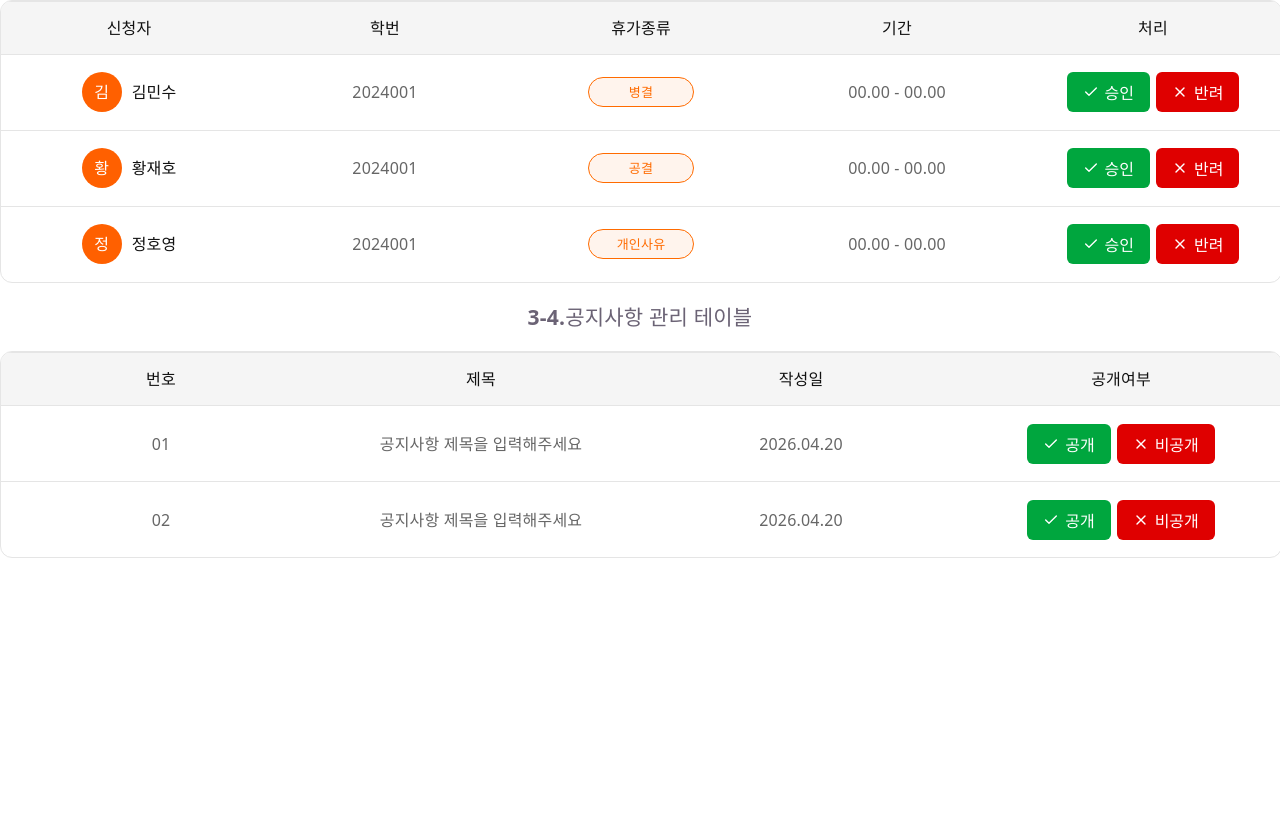
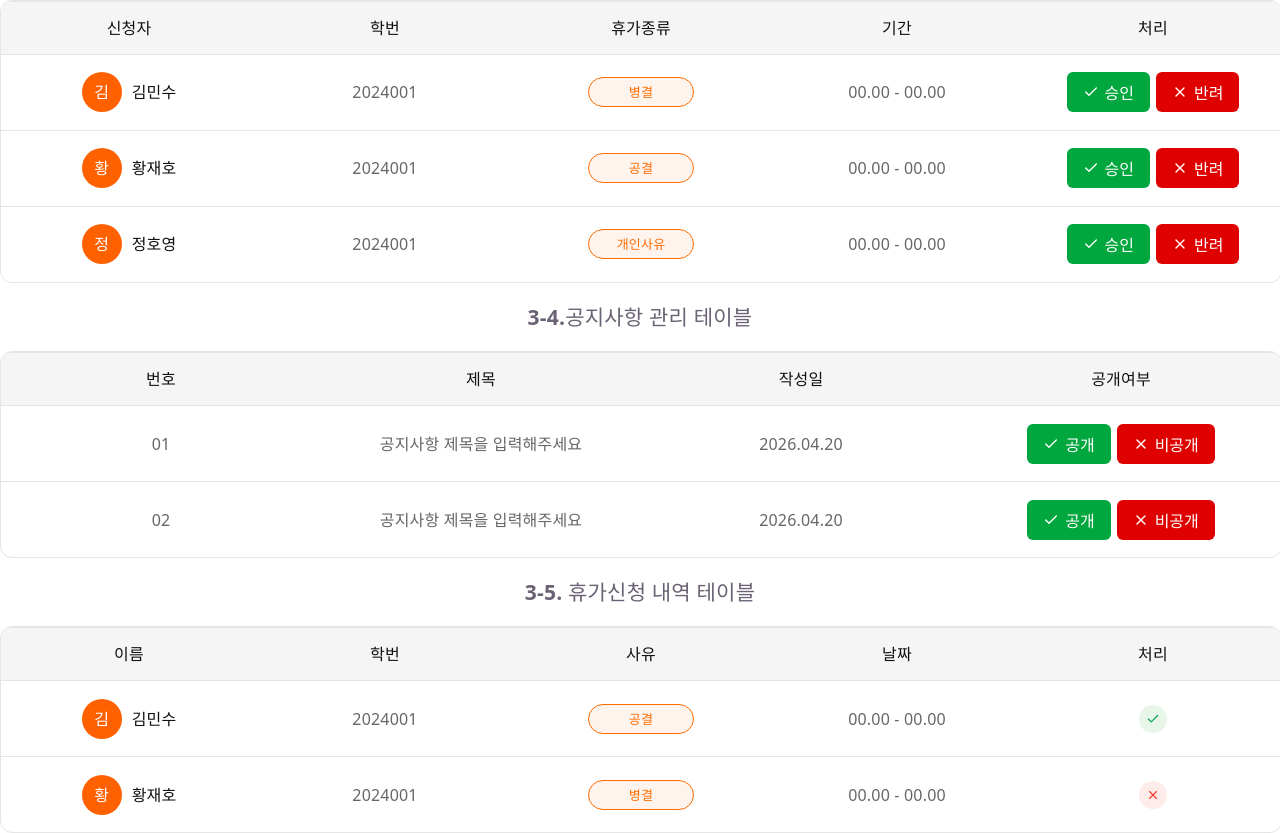
Before and after one commit to FRONTENDBOOTCAMP-16th/final-project-team1, a React (Vite) app in the folder frontend/: page /sample/Samplepage in a window 1280 px wide. Shown: the part 1117-1950 px from the top of the page. Before the commit the page ends 1675 px from the top, so only its background shows below. Built offline with nearby package versions, Linux system fonts and the light colour scheme; a web font is replaced by a local one.

Commit message:
feat: 테이블 컴포넌트_2차

```diff
--- a/frontend/src/components/common/table/index.ts
+++ b/frontend/src/components/common/table/index.ts
@@ -1,2 +1,2 @@
-export { default } from './table'
+export { default } from './Table'
 export type { TableColumn, CommonTableProps } from './table.types'
--- a/frontend/src/pages/sample/Samplepage.tsx
+++ b/frontend/src/pages/sample/Samplepage.tsx
@@ -9,6 +9,7 @@ import S from '../../components/common/table/table.module.css'
 type StudentStatus = '수료중' | '수료완료' | '중도포기'
 type AttendanceStatus = '출석완료' | '지각' | '결석'
 type VacationType = '병결' | '공결' | '개인사유'
+type VacationResultStatus = '승인' | '반려'
 
 
 type Student = {
@@ -39,6 +40,14 @@ type Notice = {
   title: string
   createdAt: string
   isPublic: boolean
+}
+
+type VacationHistory = {
+  name: string
+  studentNo: string
+  reason: '병결' | '공결' | '개인사유'
+  period: string
+  status: VacationResultStatus
 }
 
 const studentStatusMap = {
@@ -108,6 +117,17 @@ const noticeColumns: TableColumn<Notice>[] = [
     ),
   },
 ]
+
+const resultStatusMap = {
+  승인: {
+    icon: <Check size={14} />,
+    className: S.resultSuccess,
+  },
+  반려: {
+    icon: <X size={14} />,
+    className: S.resultReject,
+  },
+}
 
 export default function Samplepage() {
   {/* 달력컴포넌트: Datepicker */}
@@ -221,6 +241,39 @@ export default function Samplepage() {
     },
   ]
 
+  const historyColumns: TableColumn<VacationHistory>[] = [
+    {
+      key: 'name',
+      header: '이름',
+      render: (row) => (
+        <div className={S.nameBox}>
+          <span className={S.circle}>{row.name[0]}</span>
+          <span className={S.tit}>{row.name}</span>
+        </div>
+      ),
+    },
+    { key: 'studentNo', header: '학번' },
+    {
+      key: 'reason',
+      header: '사유',
+      render: (row) => {
+        const type = vacationTypeMap[row.reason]
+
+        return <span className={`${S.statusBadge} ${type.className}`}>{row.reason}</span>
+      },
+    },
+    { key: 'period', header: '날짜' },
+    {
+      key: 'status',
+      header: '처리',
+      render: (row) => {
+        const result = resultStatusMap[row.status]
+
+        return <span className={`${S.resultIcon} ${result.className}`}>{result.icon}</span>
+      },
+    },
+  ]
+
   const studentData: Student[] = [
     {
       name: '김민수',
@@ -305,6 +358,23 @@ export default function Samplepage() {
     },
   ]
 
+  const historyData: VacationHistory[] = [
+    {
+      name: '김민수',
+      studentNo: '2024001',
+      reason: '공결',
+      period: '00.00 - 00.00',
+      status: '승인',
+    },
+    {
+      name: '황재호',
+      studentNo: '2024001',
+      reason: '병결',
+      period: '00.00 - 00.00',
+      status: '반려',
+    },
+  ]
+
   return (
     <div>
       <Header />
@@ -367,6 +437,9 @@ export default function Samplepage() {
 
       <h3>3-4.공지사항 관리 테이블</h3>
       <Table columns={noticeColumns} data={noticeData} />
+
+      <h3>3-5. 휴가신청 내역 테이블</h3>
+      <Table columns={historyColumns} data={historyData} />
     </div>
   )
 }
```
